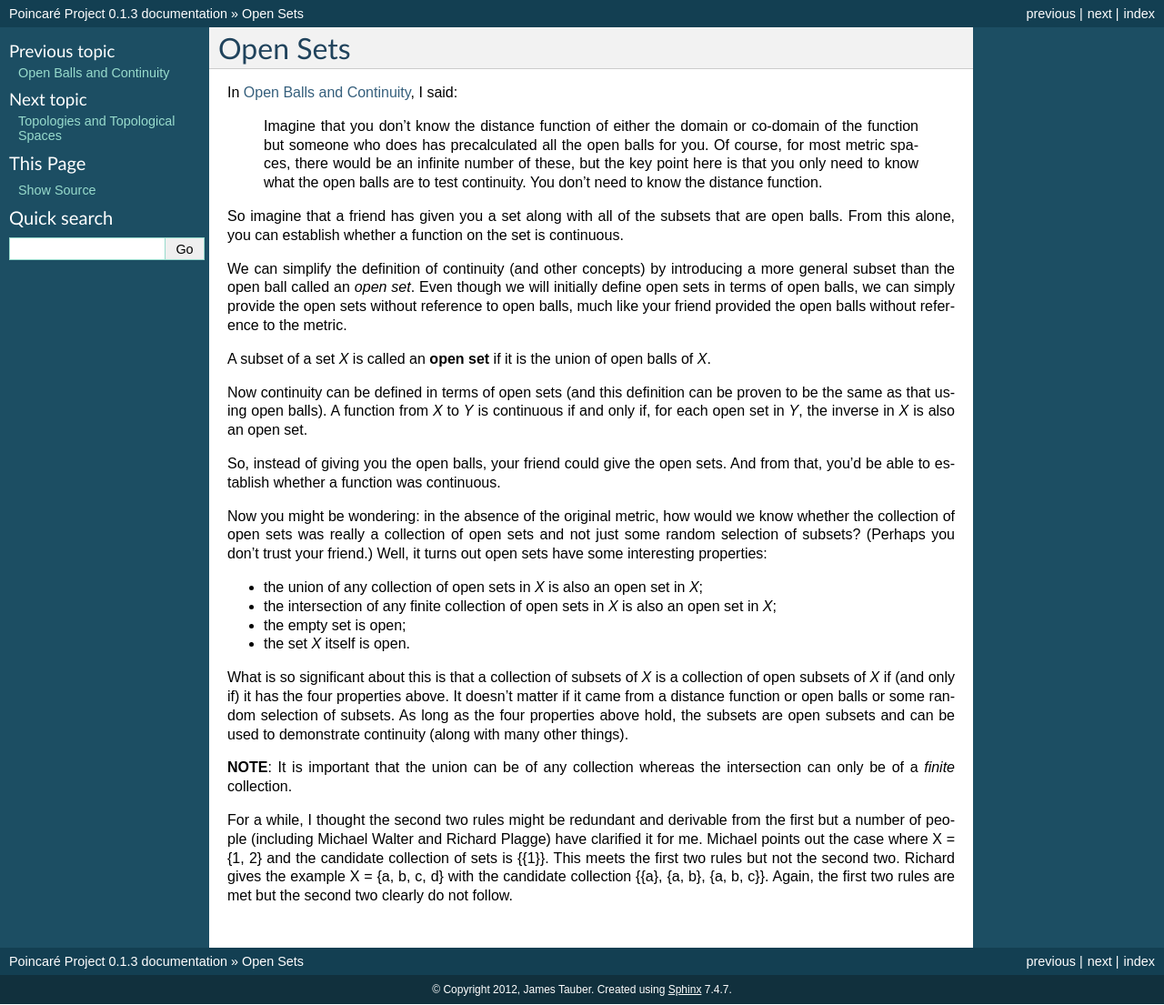
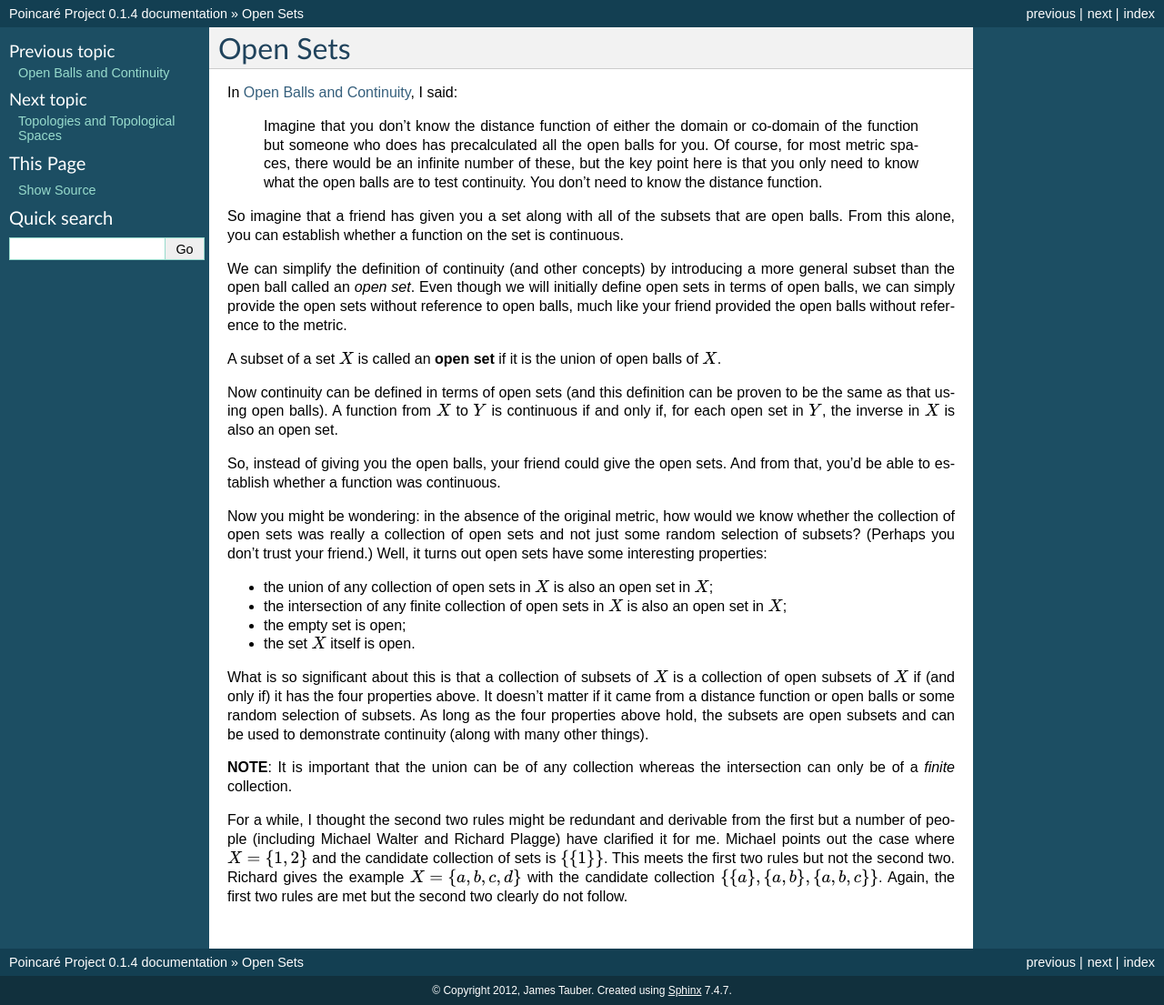
Before and after one commit to journeymanofsome/poincare_project, a Sphinx documentation site: the page built from source/open_sets.rst, in a window 1280 px wide. Shown: the whole page at 91% size. Built offline with Sphinx 7.4.7, drawn with Linux system fonts in a browser that asks for light colours; formulas are drawn with MathJax 3; part of the change alters nothing that is shown.

```diff
--- a/source/conf.py
+++ b/source/conf.py
@@ -50,7 +50,7 @@ copyright = u'2012, James Tauber'
 # The short X.Y version.
 version = '0.1'
 # The full version, including alpha/beta/rc tags.
-release = '0.1.3'
+release = '0.1.4'
 
 # The language for content autogenerated by Sphinx. Refer to documentation
 # for a list of supported languages.
--- a/source/open_sets.rst
+++ b/source/open_sets.rst
@@ -9,21 +9,21 @@ So imagine that a friend has given you a set along with all of the subsets that
 
 We can simplify the definition of continuity (and other concepts) by introducing a more general subset than the open ball called an *open set*. Even though we will initially define open sets in terms of open balls, we can simply provide the open sets without reference to open balls, much like your friend provided the open balls without reference to the metric.
 
-A subset of a set *X* is called an **open set** if it is the union of open balls of *X*.
+A subset of a set :math:`X` is called an **open set** if it is the union of open balls of :math:`X`.
 
-Now continuity can be defined in terms of open sets (and this definition can be proven to be the same as that using open balls). A function from *X* to *Y* is continuous if and only if, for each open set in *Y*, the inverse in *X* is also an open set.
+Now continuity can be defined in terms of open sets (and this definition can be proven to be the same as that using open balls). A function from :math:`X` to :math:`Y` is continuous if and only if, for each open set in :math:`Y`, the inverse in :math:`X` is also an open set.
 
 So, instead of giving you the open balls, your friend could give the open sets. And from that, you'd be able to establish whether a function was continuous.
 
 Now you might be wondering: in the absence of the original metric, how would we know whether the collection of open sets was really a collection of open sets and not just some random selection of subsets? (Perhaps you don't trust your friend.) Well, it turns out open sets have some interesting properties:
 
-* the union of any collection of open sets in *X* is also an open set in *X*;
-* the intersection of any finite collection of open sets in *X* is also an open set in *X*;
+* the union of any collection of open sets in :math:`X` is also an open set in :math:`X`;
+* the intersection of any finite collection of open sets in :math:`X` is also an open set in :math:`X`;
 * the empty set is open;
-* the set *X* itself is open.
+* the set :math:`X` itself is open.
 
-What is so significant about this is that a collection of subsets of *X* is a collection of open subsets of *X* if (and only if) it has the four properties above. It doesn't matter if it came from a distance function or open balls or some random selection of subsets. As long as the four properties above hold, the subsets are open subsets and can be used to demonstrate continuity (along with many other things).
+What is so significant about this is that a collection of subsets of :math:`X` is a collection of open subsets of :math:`X` if (and only if) it has the four properties above. It doesn't matter if it came from a distance function or open balls or some random selection of subsets. As long as the four properties above hold, the subsets are open subsets and can be used to demonstrate continuity (along with many other things).
 
 **NOTE**: It is important that the union can be of any collection whereas the intersection can only be of a *finite* collection.
 
-For a while, I thought the second two rules might be redundant and derivable from the first but a number of people (including Michael Walter and Richard Plagge) have clarified it for me. Michael points out the case where X = {1, 2} and the candidate collection of sets is {{1}}. This meets the first two rules but not the second two. Richard gives the example X = {a, b, c, d} with the candidate collection {{a}, {a, b}, {a, b, c}}. Again, the first two rules are met but the second two clearly do not follow.
+For a while, I thought the second two rules might be redundant and derivable from the first but a number of people (including Michael Walter and Richard Plagge) have clarified it for me. Michael points out the case where :math:`X = \{1, 2\}` and the candidate collection of sets is :math:`\{\{1\}\}`. This meets the first two rules but not the second two. Richard gives the example :math:`X = \{a, b, c, d\}` with the candidate collection :math:`\{\{a\}, \{a, b\}, \{a, b, c\}\}`. Again, the first two rules are met but the second two clearly do not follow.
```
